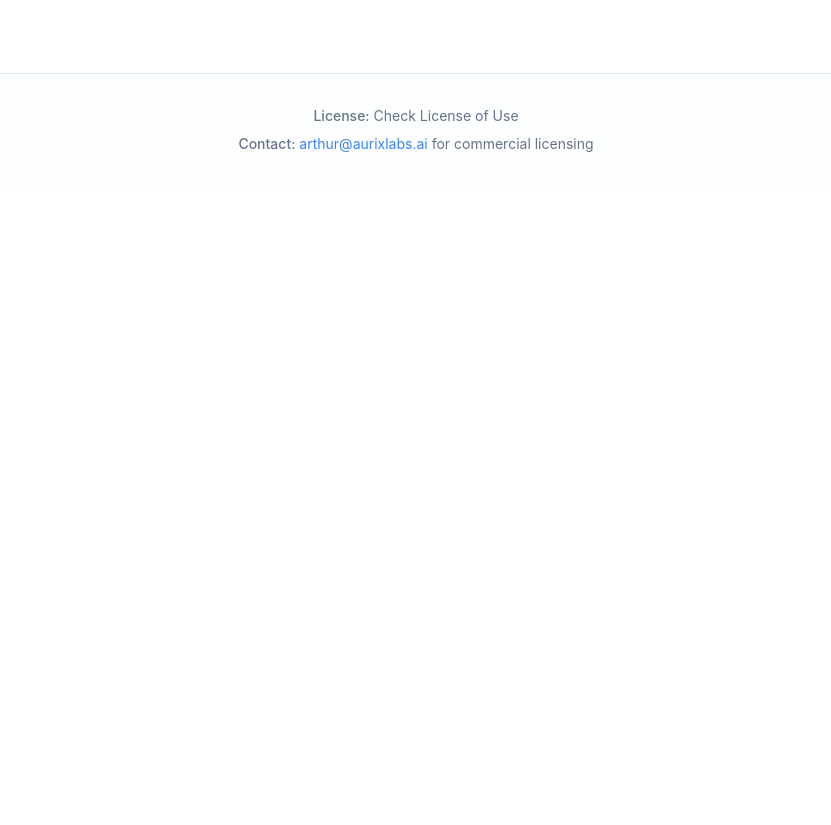
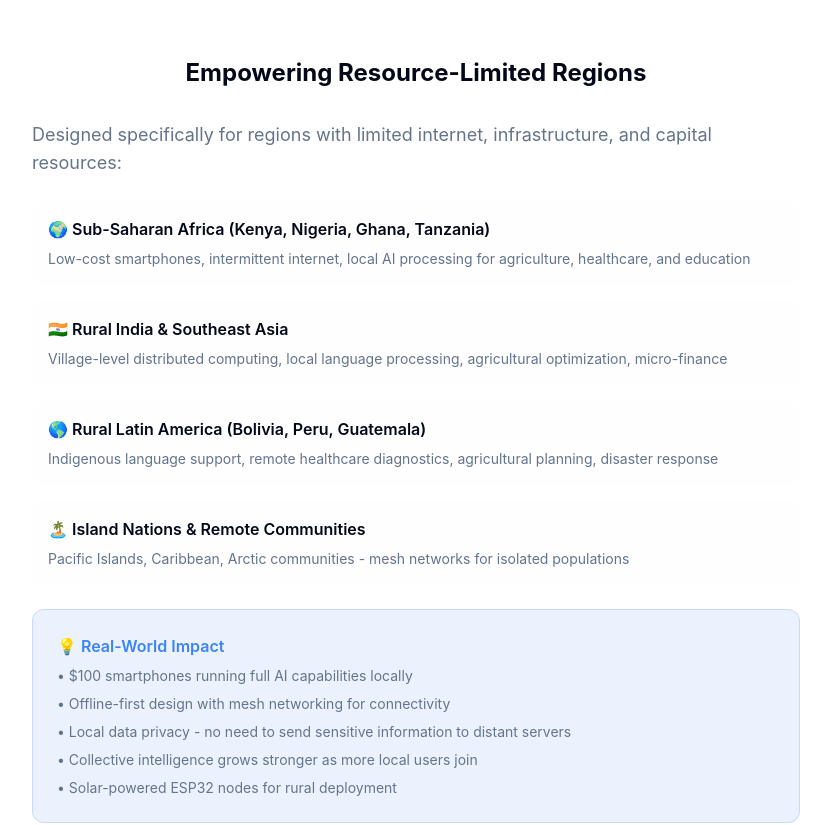
Before and after one commit to AurixLabs/Swarm-of-Swarms-Neural-OS, a React (Vite) app: page / in a window 1280 px wide. Shown: the part 1560-2385 px from the top of the page, without its empty margins (224-1055 px from the left). Before the commit the page ends 1746 px from the top, so only its background shows below. Built offline with nearby package versions, Linux system fonts and the light colour scheme.

Commit message:
Add use cases for resource-limited regions
Add use cases for regions with limited internet, resources, and capital, such as Kenya.

```diff
--- a/src/pages/HomePage.tsx
+++ b/src/pages/HomePage.tsx
@@ -61,6 +61,49 @@ const HomePage = () => {
               ))}
             </ul>
           </div>
+
+          {/* Regional Use Cases Section */}
+          <div className="max-w-3xl mx-auto mt-16">
+            <h3 className="text-2xl font-bold mb-8 text-foreground">Empowering Resource-Limited Regions</h3>
+            <div className="text-left space-y-6">
+              <p className="text-lg text-muted-foreground mb-6">
+                Designed specifically for regions with limited internet, infrastructure, and capital resources:
+              </p>
+
+              <div className="space-y-4">
+                <div className="bg-muted/20 p-4 rounded-lg">
+                  <h4 className="font-semibold text-foreground mb-2">🌍 Sub-Saharan Africa (Kenya, Nigeria, Ghana, Tanzania)</h4>
+                  <p className="text-sm text-muted-foreground">Low-cost smartphones, intermittent internet, local AI processing for agriculture, healthcare, and education</p>
+                </div>
+
+                <div className="bg-muted/20 p-4 rounded-lg">
+                  <h4 className="font-semibold text-foreground mb-2">🇮🇳 Rural India & Southeast Asia</h4>
+                  <p className="text-sm text-muted-foreground">Village-level distributed computing, local language processing, agricultural optimization, micro-finance</p>
+                </div>
+
+                <div className="bg-muted/20 p-4 rounded-lg">
+                  <h4 className="font-semibold text-foreground mb-2">🌎 Rural Latin America (Bolivia, Peru, Guatemala)</h4>
+                  <p className="text-sm text-muted-foreground">Indigenous language support, remote healthcare diagnostics, agricultural planning, disaster response</p>
+                </div>
+
+                <div className="bg-muted/20 p-4 rounded-lg">
+                  <h4 className="font-semibold text-foreground mb-2">🏝️ Island Nations & Remote Communities</h4>
+                  <p className="text-sm text-muted-foreground">Pacific Islands, Caribbean, Arctic communities - mesh networks for isolated populations</p>
+                </div>
+              </div>
+
+              <div className="mt-8 p-6 bg-primary/10 rounded-lg border border-primary/20">
+                <h4 className="font-semibold text-primary mb-2">💡 Real-World Impact</h4>
+                <ul className="text-sm text-muted-foreground space-y-2">
+                  <li>• $100 smartphones running full AI capabilities locally</li>
+                  <li>• Offline-first design with mesh networking for connectivity</li>
+                  <li>• Local data privacy - no need to send sensitive information to distant servers</li>
+                  <li>• Collective intelligence grows stronger as more local users join</li>
+                  <li>• Solar-powered ESP32 nodes for rural deployment</li>
+                </ul>
+              </div>
+            </div>
+          </div>
         </motion.div>
       </div>
 
```
